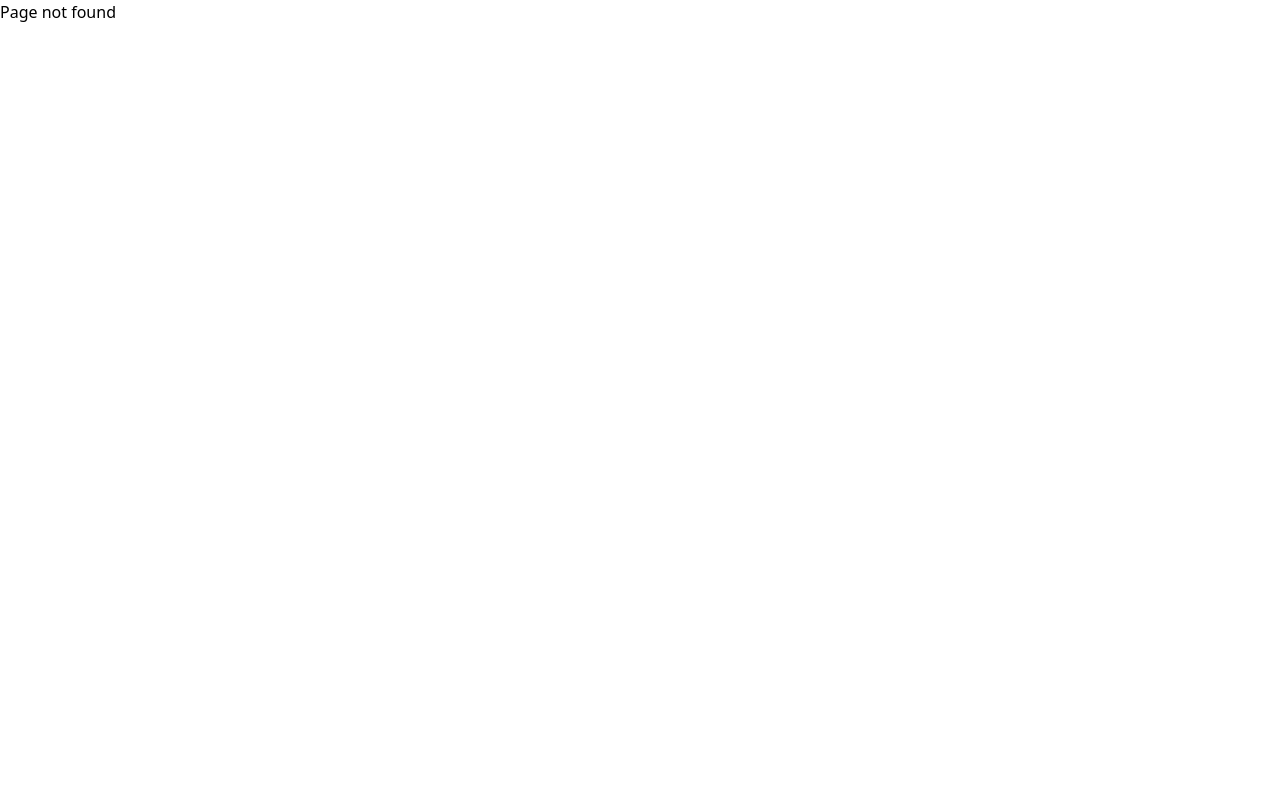
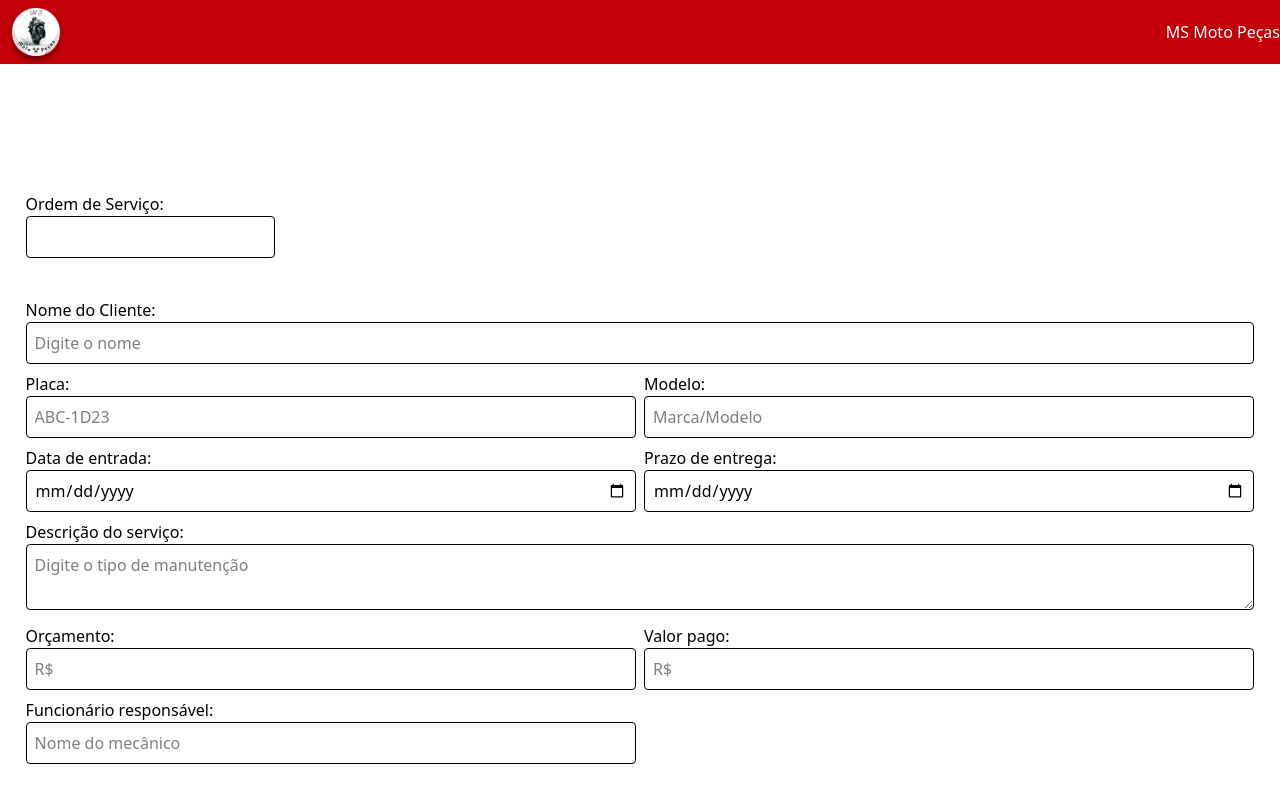
Before and after one commit to daniloNewDev/msmotopecas, a React (Vite) app: page /newserviceorder in a window 1280 px wide. Before the commit this address had no page. Shown: the top 802 px of the page. Built offline with nearby package versions, Linux system fonts and the light colour scheme.

Commit message:
first commit

```diff
--- a/src/App.css
+++ b/src/App.css
@@ -1 +1,6 @@
 @import "tailwindcss";
+
+body {
+  margin: 0;
+  padding: 0;
+}
--- a/src/components/Header.tsx
+++ b/src/components/Header.tsx
@@ -1,9 +1,40 @@
+import { useState } from 'react';
+import { Link } from 'react-router-dom';
+
 const Header = () => {
+  const [isOpen, setIsOpen] = useState(false);
+
+  const toggleMenu = () => {
+    setIsOpen(!isOpen);
+  };
+
   return (
-    <nav className="h-14 bg-red-700 w-full flex items-center">
-      <img src="mslogo.svg" className="ml-2 mt-2" />
-      <h1 className="font-bold text-white ml-12">MS Moto Peças</h1>
-    </nav>
+    <header className="w-full h-16 bg-red-700 flex items-center justify-between">
+      <Link to={"/"}>
+        <img src="mslogo.svg" className="ml-2 mt-2" />
+      </Link>
+      <h1 className='text-white'>MS Moto Peças</h1>
+      <div className="block sm:hidden">
+        <button onClick={toggleMenu} className="text-white focus:outline-none">
+          <svg className="h-8 w-12 rounded-md fill-current" viewBox="0 0 24 24">
+            <path
+              fillRule="evenodd"
+              clipRule="evenodd"
+              d="M3 6h18v2H3V6zm0 5h18v2H3v-2zm0 5h18v2H3v-2z"
+            />
+          </svg>
+        </button>
+      </div>
+
+      <nav className={`w-[96%] mt-68 ml-[2%] text-[#d4d4d4] font-semibold absolute flex flex-col bg-red-600 rounded-md items-start justify-start ${isOpen ? 'block' : 'hidden'}`}>
+        <Link className='w-full p-1 rounded hover:bg-red-500 text-center' to="/searchplate" onClick={() => setIsOpen(false)}>BUSCAR PLACA</Link>
+        <Link className='w-full p-1 rounded hover:bg-red-500 text-center' to="/newserviceorder" onClick={() => setIsOpen(false)}>NOVA ORDEM DE SERVIÇO</Link>
+        <Link className='w-full p-1 rounded hover:bg-red-500 text-center' to="/contacts">O.S. EM ABERTO</Link>
+        <Link className='w-full p-1 rounded hover:bg-red-500 text-center' to="/storage">ESTOQUE</Link>
+        <Link className='w-full p-1 rounded hover:bg-red-500 text-center' to="/cleaner">LAVA RÁPIDO</Link>
+        <Link className='w-full p-1 rounded hover:bg-red-500 text-center' to="/account">CAIXA</Link>
+      </nav>
+    </header>
   )
 }
 
--- a/src/components/InfoSection.tsx
+++ b/src/components/InfoSection.tsx
@@ -1,6 +1,6 @@
 const InfoSection = () => {
   return (
-    <div>
+    <div className="w-full h-full bg-slate-900">
       <h1>MS Moto Peças</h1>
     </div>
   )
--- a/src/routes/HomePage.tsx
+++ b/src/routes/HomePage.tsx
@@ -1,7 +1,7 @@
 import InfoSection from "../components/InfoSection";
 const HomePage = () => {
   return (
-    <div>
+    <div className="w-[100%] h-[100%] overflow-hidden">
 
       <InfoSection />
 
--- /dev/null
+++ b/src/routes/NewServiceOrder.tsx
@@ -0,0 +1,109 @@
+import { useState } from "react";
+
+const NewServiceOrder: React.FC = () => {
+
+  const [plate, setPlate] = useState('')
+
+  const handleChange = (e: React.ChangeEvent<HTMLInputElement>) => {
+    const value = e.target.value.toUpperCase();
+    setPlate(value)
+    const regex = /^[A-Z]{0,3}( - )?[0-9]?[A-Z]?[0-9]{0,2}$/;
+
+    if (regex.test(value) || value === '') {
+      setPlate(value);
+    }
+  };
+
+  return (
+    <div className="w-[96%] ml-[2%] mt-[10%] mb-[10%] flex flex-col items-center justify-center">
+      <div className="w-full mb-10">
+        <h1>Ordem de Serviço:</h1>
+        <input
+          type="number"
+          className="border p-2 rounded" />
+      </div>
+
+      <form
+        action=""
+        method="POST"
+        className="w-full grid grid-cols-2 gap-2">
+
+        <div className="col-span-2">
+          <h2>Nome do Cliente:</h2>
+          <input
+            type="text"
+            className="w-full border p-2 rounded"
+            placeholder="Digite o nome"
+          />
+        </div>
+
+        <div>
+          <h2>Placa:</h2>
+          <input
+            type="text"
+            className="w-full border p-2 rounded"
+            value={plate}
+            onChange={handleChange}
+            placeholder="ABC-1D23" />
+        </div>
+
+        <div>
+          <h2>Modelo:</h2>
+          <input
+            type="text"
+            className="w-full border p-2 rounded"
+            placeholder="Marca/Modelo" />
+        </div>
+
+        <div>
+          <h2>Data de entrada:</h2>
+          <input
+            type="date"
+            className="w-full border p-2 rounded"
+            placeholder="insira a data" />
+        </div>
+
+        <div>
+          <h2>Prazo de entrega:</h2>
+          <input
+            type="date"
+            className="w-full border p-2 rounded" />
+        </div>
+
+        <div className="col-span-2">
+          <h2>Descrição do serviço:</h2>
+          <textarea
+            name="Digite o tipo de manutenção"
+            id=""
+            className="border p-2 rounded w-full"
+            placeholder="Digite o tipo de manutenção"></textarea>
+        </div>
+        <div>
+          <h2>Orçamento:
+            <input
+              type="number"
+              placeholder="R$"
+              className="w-full border p-2 rounded" />
+          </h2>
+        </div>
+        <div>
+          <h2>Valor pago:
+            <input
+              type="number"
+              placeholder="R$"
+              className="w-full border p-2 rounded" />
+          </h2>
+        </div>
+        <div>
+          <h2>Funcionário responsável:</h2>
+          <input
+            type="text"
+            placeholder="Nome do mecânico"
+            className="w-full border p-2 rounded" />
+        </div>
+      </form>
+    </div>
+  )
+}
+
+export default NewServiceOrder
--- /dev/null
+++ b/src/routes/SearchPlate.tsx
@@ -0,0 +1,38 @@
+import { useState } from "react";
+
+const SearchPlate: React.FC = () => {
+
+  const [plate, setPlate] = useState('')
+
+  const handleChange = (e: React.ChangeEvent<HTMLInputElement>) => {
+    const value = e.target.value.toUpperCase();
+    const regex = /^[A-Z]{0,3}( - )?[0-9]?[A-Z]?[0-9]{0,2}$/;
+
+    if (regex.test(value) || value === '') {
+      setPlate(value);
+    }
+  };
+
+  return (
+    <div className="w-[80%] ml-[10%] mt-[10%] grid">
+      <form>
+        <h1>Buscar Placa:</h1>
+        <input
+          type="text"
+          className="w-full border p-2 rounded mb-8"
+          value={plate}
+          onChange={handleChange}
+          placeholder="ABC-1D23" />
+
+        <h1>Buscar por nome:</h1>
+        <input
+          type="text"
+          className="w-full border p-2 rounded"
+          placeholder="Digite o nome" />
+      </form>
+    </div>
+  )
+
+}
+
+export default SearchPlate;
```
Also changed, not shown: src/main.tsx (+10 -0 lines).
